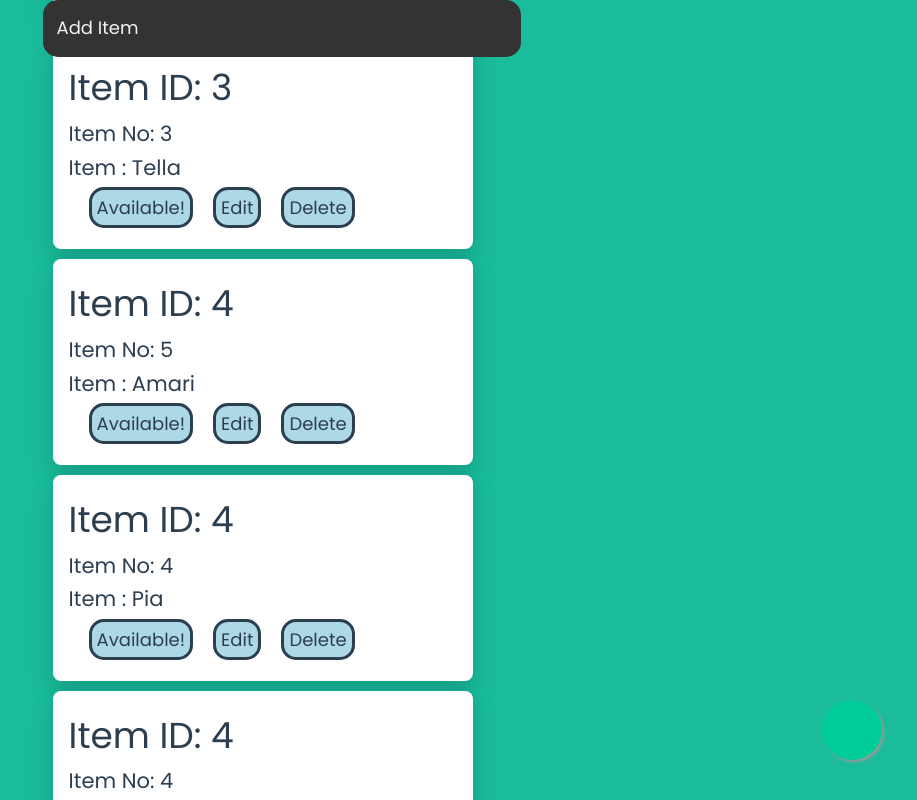
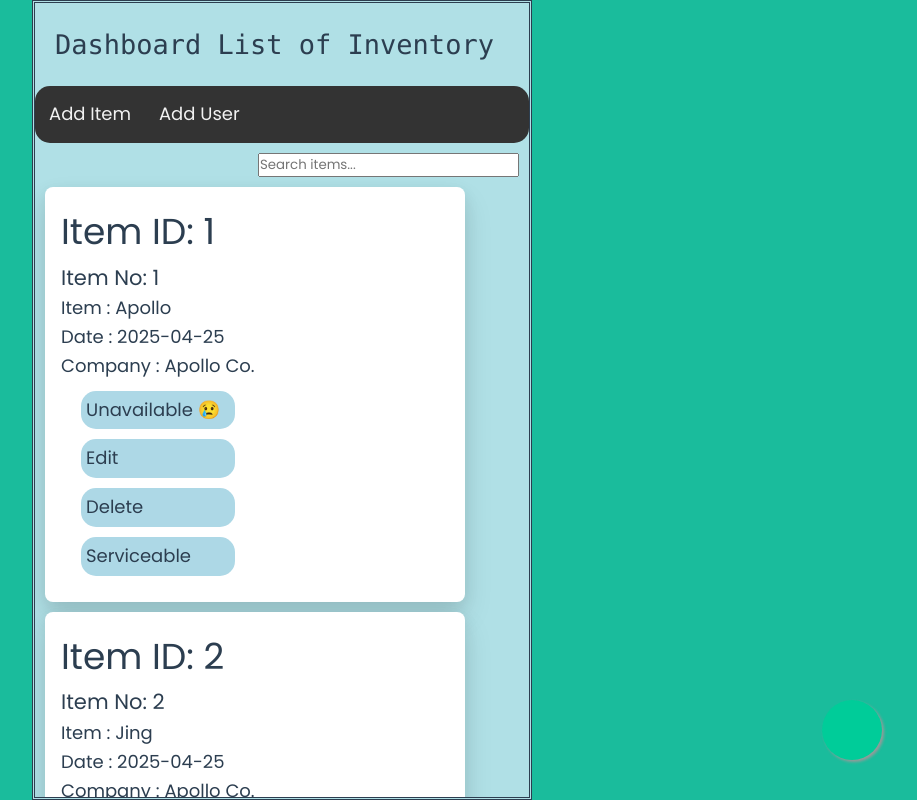
Before and after one commit to apollogabriel/it_training_proj1, a Vue app: page /dashboard in a window 1280 px wide. Shown: the top 800 px of the page, without its empty margins (358-1275 px from the left). Built offline with nearby package versions, Linux system fonts and the light colour scheme; data requests are answered from the project's data file.

Commit message:
4-24-25 office

```diff
--- a/data/db.json
+++ b/data/db.json
@@ -2,61 +2,87 @@
   "credentials": [
     {
       "id": "admin",
-      "password": "iloveadmin"
+      "password": "iloveadmin",
+      "log":false
     },
     {
       "id": "admin2",
-      "password": "iloveadmin2"
+      "password": "iloveadmin2",
+      "log":false
     }
   ],
   "inventory": [
     {
       "id": "1",
-      "itemno": 1,
+      "itemno": "1",
       "itemname": "Apollo",
-      "avail": true
+      "avail": false,
+      "date_entry": "2025-04-25",
+      "company": "Apollo Co."
     },
     {
       "id": "2",
-      "itemno": 2,
+      "itemno": "2",
       "itemname": "Jing",
-      "avail": true
+      "avail": true,
+      "date_entry": "2025-04-25",
+      "company": "Apollo Co."
     },
     {
       "id": "3",
-      "itemno": 3,
-      "itemname": "Tella",
-      "avail": true
+      "itemno": "2",
+      "itemname": "Jing",
+      "avail": true,
+      "date_entry": "2025-04-25",
+      "company": "Apollo Co."
     },
     {
       "id": "4",
-      "itemno": "5",
-      "itemname": "Amari",
-      "avail": true
+      "itemno": "2",
+      "itemname": "Jing",
+      "avail": true,
+      "date_entry": "2025-04-25",
+      "company": "Apollo Co."
     },
     {
-      "id": "4",
-      "itemno": 4,
-      "itemname": "Pia",
-      "avail": true
+      "id": "5",
+      "itemno": "2",
+      "itemname": "Jing",
+      "avail": true,
+      "date_entry": "2025-04-25",
+      "company": "Apollo Co."
     },
     {
-      "id": 4,
-      "itemno": 4,
-      "itemname": "Pia",
-      "avail": true
+      "id": "6",
+      "itemno": "2",
+      "itemname": "Jing",
+      "avail": true,
+      "date_entry": "2025-04-25",
+      "company": "Apollo Co."
     },
     {
-      "id": "4",
-      "itemno": 4,
-      "itemname": "Pia",
-      "avail": true
+      "id": "7",
+      "itemno": "2",
+      "itemname": "Jing",
+      "avail": true,
+      "date_entry": "2025-04-25",
+      "company": "Apollo Co."
     },
     {
-      "id": "4",
-      "itemno": 4,
-      "itemname": "Pia",
-      "avail": true
+      "id": "8",
+      "itemno": "2",
+      "itemname": "Jing",
+      "avail": true,
+      "date_entry": "2025-04-25",
+      "company": "Apollo Co."
+    },
+    {
+      "id": "9",
+      "itemno": "2",
+      "itemname": "Jing",
+      "avail": true,
+      "date_entry": "2025-04-25",
+      "company": "Apollo Co."
     }
   ]
 }
--- a/src/App2.vue
+++ b/src/App2.vue
@@ -5,9 +5,18 @@ import Login from './views/Login.vue'
 </script>
 
 <template>
-  <RouterView />
+  <div>
+    <RouterView />
+  </div>
+
 </template>
 
-<style scoped>
-
+<style>
+#div_scroll{
+  overflow-y:auto;
+  border-style: double;
+  height: 800px;
+  width: 500px;
+  background-color: powderblue;
+}
 </style>
--- a/src/assets/main.css
+++ b/src/assets/main.css
@@ -1,8 +1 @@
 @import './base.css';
-
-#app {
-  max-width: 1280px;
-  margin: 0 auto;
-  padding: 2rem;
-  font-weight: normal;
-}
--- a/src/components/InventoryItem.vue
+++ b/src/components/InventoryItem.vue
@@ -1,15 +1,18 @@
 <template>
-    <div>
+    <div >
         <div>
             <h1>Item ID: {{ id }}</h1>
             <h3>Item No: {{ itemno }}</h3>
-            <h3>Item : {{ itemname }}</h3>
+            <p>Item : {{ itemname }}</p>
+            <p>Date : {{ date_entry }}</p>
+            <p>Company : {{ company }}</p>
         </div>
 
-        <div id="div1">
-            <div id="div2" @click="clickMe(this.id,this.avail)"><span v-if="avail">Available!</span><span v-else>Unavailable 😢</span></div>
-            <div id="div2" @click="updateMe(this.id)">Edit</div>
-            <div id="div2">Delete</div>
+        <div id="div1" class="grid-container">
+            <div class="grid-item" id="div2" @click="clickMe(this.id,this.avail)"><span v-if="avail">Available!</span><span v-else>Unavailable 😢</span></div>
+            <div class="grid-item" id="div2" @click="updateMe(this.id)">Edit</div>
+            <div class="grid-item" id="div2" @click="deleteMe(this.id)">Delete</div>
+            <div class="grid-item" id="div2">Serviceable</div>
         </div>
     </div>
 </template>
@@ -21,21 +24,29 @@ import JSAlert from 'js-alert'
     export default{
         props:{
             id: {
-               type: Object,
+               type: String,
                default: () => ({}),
            },
             itemno: {
-               type: Object,
+               type: String,
                default: () => ({}),
            },
            itemname: {
-               type: Object,
+               type: String,
                default: () => ({})
            },
            avail: {
-               type: Object,
+               type: Boolean,
                default: () => ({})
-           }
+           },
+           date_entry:{
+                type: String,
+               default: () => ({})
+           },
+           company:{
+                type: String,
+               default: () => ({})
+           },
         },
         data(){
             return{
@@ -45,11 +56,31 @@ import JSAlert from 'js-alert'
         },
         methods:{
             clickMe(id,a){
+                console.log(this.$store.state.itemnos2)
+                const inventory = this.$store.state.itemnos2;
+
+
+                function filterById(inventory, id) {
+                    return inventory.filter(function(inventory) {return (inventory['id'] == id);})[0];
+                }
+
+                let mydata=filterById(inventory, id)
+                mydata['avail']=!mydata['avail']
                 //JSAlert.alert(id);
-                this.$store.dispatch("Update_Inventory_Avail", id);
+                //this.$store.dispatch("Update_Inventory_Avail", id);
                 //console.log(this.props)
                 //JSAlert.alert("Ok.");
                 //JSAlert.alert("Your files have been saved successfully.", "Files Saved", "Got it");
+                fetch(`http://localhost:3000/inventory/${id}`, {
+                    method: "PUT",
+                    body: JSON.stringify(mydata),
+                    headers: {
+                        "Content-Type": "application/json"
+                    }
+                }).then(() => {
+                    // Perform any necessary actions after the update is successful
+                    this.$store.dispatch('getItems')
+                });
                 if(a){
                     //props.avail=false
                     JSAlert.alert("Ok change to Unavailable!");
@@ -83,32 +114,65 @@ import JSAlert from 'js-alert'
                         "Content-Type": "application/json"
                     }
                 }).then(() => {
-                // Perform any necessary actions after the update is successful
+                    // Perform any necessary actions after the update is successful
+                    this.$store.dispatch('getItems')
                 });
             },
-            deleteMe(){
+            deleteMe(id){
+                this.$store.dispatch('getItems')
                 fetch('http://localhost:3000/inventory/' + id, {
                     method: 'DELETE',
-                })
-                .then(res => res.text()) // or res.json()
-                .then(res => console.log(res))
+                }).then(res => res.text()) // or res.json()
+                .then(res => console.log(res)).then(() => {
+                    // Perform any necessary actions after the update is successful
+                    this.$store.dispatch('getItems')
+                });
+                //this.$store.dispatch('getItems')
+                JSAlert.alert("You deleted an inventory!");
             }
         },
-
+        beforeCreate(){
+            this.$store.dispatch('getItems')
+            console.log('B')
+            //aa()
+        },
+        unmounted(){
+            console.log('A')
+        },
+        mounted(){
+            console.log('C')
+        }
     }
 </script>
 
 <style>
 #div1 {
     margin: 10px;
+    flex-wrap:wrap;
 }
 
 #div2{
     border-radius: 15px;
-    border-style: solid;
+    /* border-style: solid; */
     background-color: lightblue;
-    display: inline;
+    /* display: inline; */
     margin: 10px;
     padding: 5px;
 }
+
+/* .grid-container {
+      display: grid;
+      grid-template-columns: repeat(auto-fit, minmax(200px, 1fr));
+      gap: 10px;
+      padding: 10px;
+    }
+
+.grid-item {
+      background-color: #f3f4f6;
+      padding: 10px;
+      border: 1px solid #ddd;
+      border-radius: 10px;
+      text-align: center;
+      font-size: 1.2rem;
+} */
 </style>
--- a/src/components/InventoryItemContainer.vue
+++ b/src/components/InventoryItemContainer.vue
@@ -1,8 +1,20 @@
 <template>
   <NavBar></NavBar>
+
+  <div >
+    <input id="input_float" v-model="searchTerm" placeholder="Search items..." />
+
     <div class="thing" id="wrapper" v-for="x in items" >
-        <InventoryItem v-bind:id="x.id" v-bind:itemno="x.itemno" v-bind:itemname="x.itemname"  v-bind:avail="x.avail"/>
+
+        <div v-if="searchTerm === x.id">
+          <InventoryItem v-bind:id="x.id" v-bind:itemno="x.itemno" v-bind:itemname="x.itemname"  v-bind:avail="x.avail" v-bind:date_entry="x.date_entry" v-bind:company="x.company"/>
+        </div>
+        <div v-else-if="searchTerm ===''">
+          <InventoryItem v-bind:id="x.id" v-bind:itemno="x.itemno" v-bind:itemname="x.itemname"  v-bind:avail="x.avail" v-bind:date_entry="x.date_entry" v-bind:company="x.company"/>
+        </div>
     </div>
+  </div>
+
 
 </template>
 <script>
@@ -31,15 +43,16 @@ export  default{
       }
     },
     data(){
+
         return{
 
             //itemnos:[{itemno:1,itemname:'Apollo',avail:true},{itemno:2,itemname:'Jing',avail:false}],
-
+            //itemsnos:this.$store.state.itemnos2
+            searchTerm:''
         }
     },
     mounted(){
       this.$store.dispatch('getItems')
-      console.log(this.$store.state.itemnos2)
     },
     methods: {
         clickMe() {
@@ -53,7 +66,9 @@ export  default{
     computed:{
       items(){
         //this.$store.dispatch('getItems')
-        return this.$store.state.itemnos2
+        var data1=this.$store.state.itemnos2
+
+        return data1
       }
   }
 }
@@ -71,6 +86,7 @@ export  default{
 
   border-left: 0 solid #00ff99;
   transition: border-left 300ms ease-in-out, padding-left 300ms ease-in-out;
+
 }
 
 .thing:hover {
@@ -91,4 +107,13 @@ export  default{
     flex-wrap: wrap;
 }
 
+#input_float {
+
+  position: sticky;
+  top: 0;
+  overflow: hidden;
+  float: right;
+  margin: 10px;
+}
+
 </style>
--- a/src/components/NavBar.vue
+++ b/src/components/NavBar.vue
@@ -2,7 +2,7 @@
 
     <div id="navbar">
     <a  @click="clickMe">Add Item</a>
-    <a  ></a>
+    <a  >Add User</a>
     <a href="#contact"></a>
     </div>
 </template>
@@ -28,14 +28,6 @@ import JSAlert from 'js-alert'
         })
         //.then(() => this.$router.push('/'))
         .catch(err => console.log(err))
-        },
-
-        deleteMe(){
-          fetch('http://localhost:3000/inventory/' + id, {
-            method: 'DELETE',
-          })
-          .then(res => res.text()) // or res.json()
-          .then(res => console.log(res))
         }
       }
     }
--- a/src/views/Dashboard.vue
+++ b/src/views/Dashboard.vue
@@ -1,5 +1,5 @@
 <template>
-    <div>
+    <div id="div_scroll">
 
     <h2>Dashboard List of Inventory</h2>
    <InventoryItemContainer></InventoryItemContainer>
@@ -53,4 +53,6 @@ h2 {
 	font-family: "Lucida Console", "Courier New", monospace;
 	padding: 20px;
 }
+
+
 </style>
```
